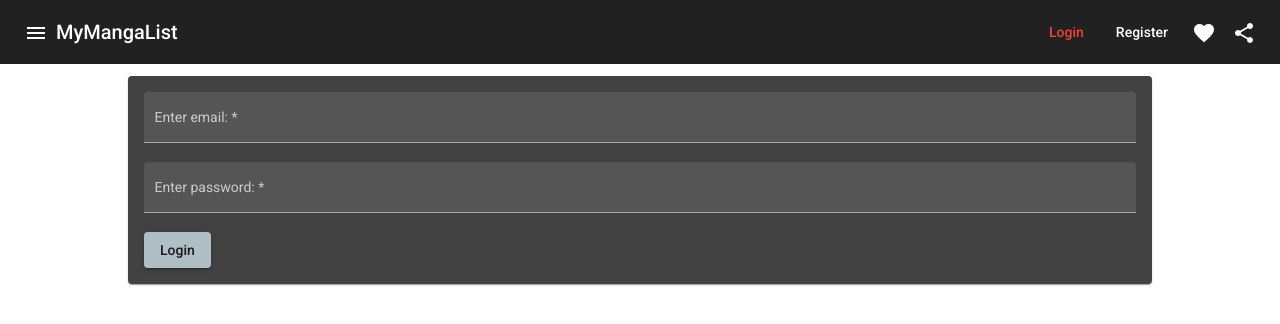
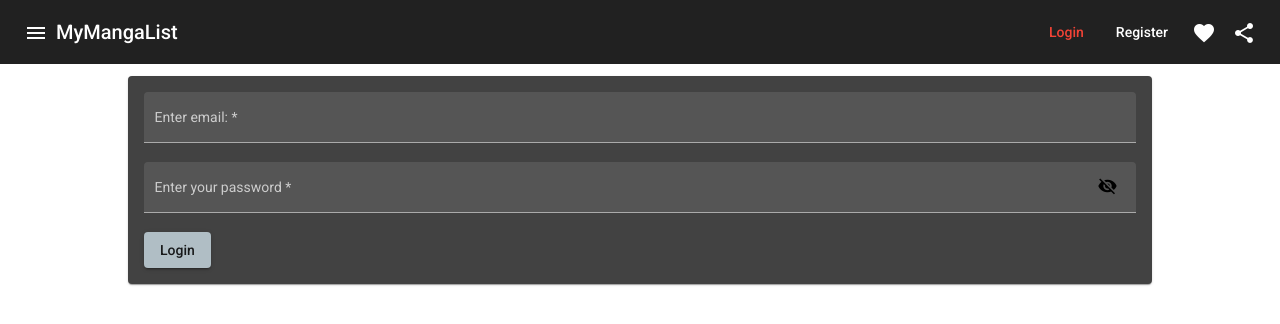
Before and after one commit to WeeabooDono/MyMangaListv2, an Angular app: page /auth/login in a window 1280 px wide. Shown: the top 324 px of the page. Built offline with nearby package versions, Linux system fonts and the light colour scheme.

Commit message:
meilleur aspect du profil qui deviendra le bookmark + hide and show pour le champ password

```diff
--- a/src/app/auth/login/login.component.css
+++ b/src/app/auth/login/login.component.css
@@ -0,0 +1,25 @@
+.example-container .mat-form-field + .mat-form-field {
+  margin-left: 8px;
+}
+
+.example-right-align {
+  text-align: right;
+}
+
+input.example-right-align::-webkit-outer-spin-button,
+input.example-right-align::-webkit-inner-spin-button {
+  display: none;
+}
+
+input.example-right-align {
+  -moz-appearance: textfield;
+}
+
+.hide-password {
+  background-color: Transparent;
+  background-repeat: no-repeat;
+  border: none;
+  cursor: pointer;
+  overflow: hidden;
+  outline: none;
+}
--- a/src/app/auth/login/login.component.html
+++ b/src/app/auth/login/login.component.html
@@ -15,14 +15,18 @@
         </mat-form-field>
         <br>
         <mat-form-field appearance="fill">
-            <mat-label>Enter password:</mat-label>
+            <mat-label>Enter your password</mat-label>
                 <input
                     matInput
+                    [type]="hide ? 'password' : 'text'"
                     ngModel
                     #password="ngModel"
                     name="password"
                     type="password"
                     required>
+                <button type="button" class="hide-password" matSuffix (click)="hide = !hide" [attr.aria-label]="'Hide password'" [attr.aria-pressed]="hide">
+                    <mat-icon>{{hide ? 'visibility_off' : 'visibility'}}</mat-icon>
+                </button>
             <mat-error *ngIf="password.invalid">Please enter the password</mat-error>
         </mat-form-field>
         <br>
--- a/src/app/auth/login/login.component.ts
+++ b/src/app/auth/login/login.component.ts
@@ -10,6 +10,7 @@ import { AuthService } from '../auth.service';
 })
 export class LoginComponent implements OnInit, OnDestroy {
 
+  hide = true;
   isLoading = false;
   private authStatusSub!: Subscription;
 
--- a/src/app/auth/profile/profile.component.css
+++ b/src/app/auth/profile/profile.component.css
@@ -1,8 +1,13 @@
 .manga-image {
-  width: 10%;
+  width: 90%;
 }
 
 .manga-image img {
+  margin: 8px;
   width: 100%;
   box-shadow: 1px 1px 5px rgba(0, 0, 0, 0.5);
 }
+
+.mat-column-Image {
+  width: 15%;
+}
--- a/src/app/auth/profile/profile.component.html
+++ b/src/app/auth/profile/profile.component.html
@@ -17,25 +17,25 @@
     <!-- Title Column -->
     <ng-container matColumnDef="Manga Title">
         <th mat-header-cell *matHeaderCellDef> Manga Title </th>
-        <td mat-cell *matCellDef="let bookmark"> {{ bookmark.name }} </td>
+        <td mat-cell *matCellDef="let bookmark"> {{ bookmark.title }} </td>
     </ng-container>
 
     <!-- Score Column -->
     <ng-container matColumnDef="Score">
         <th mat-header-cell *matHeaderCellDef> Score </th>
-        <td mat-cell *matCellDef="let bookmark"> {{ bookmark.score }} </td>
+        <td mat-cell *matCellDef="let bookmark"> {{ bookmark.score || '-' }} /10</td>
     </ng-container>
 
     <!-- Chapters Column -->
     <ng-container matColumnDef="Chapters">
         <th mat-header-cell *matHeaderCellDef> Chapters </th>
-        <td mat-cell *matCellDef="let bookmark"> {{ bookmark.chaptersRead }} </td>
+        <td mat-cell *matCellDef="let bookmark"> {{ bookmark.chapters_read }} / {{ bookmark.chapters || '-' }} </td>
     </ng-container>
 
     <!-- Volumes Column -->
     <ng-container matColumnDef="Volumes">
         <th mat-header-cell *matHeaderCellDef> Volumes </th>
-        <td mat-cell *matCellDef="let bookmark"> {{ bookmark.volumesRead }} </td>
+        <td mat-cell *matCellDef="let bookmark"> {{ bookmark.volumes_read }} / {{ bookmark.volumes || '-' }}  </td>
     </ng-container>
 
     <!-- Type Column -->
--- a/src/app/bookmarks/bookmark.model.ts
+++ b/src/app/bookmarks/bookmark.model.ts
@@ -6,7 +6,9 @@ export interface Bookmark {
     title: string;
     author: string;
     image: string;
-    volumesRead: Number;
-    chaptersRead: Number;
+    volumes: Number;
+    volumes_read: Number;
+    chapters: Number;
+    chapters_read: Number;
     score: Number | null;
 }
```
Lines whose indentation alone changed are shown as unchanged.
